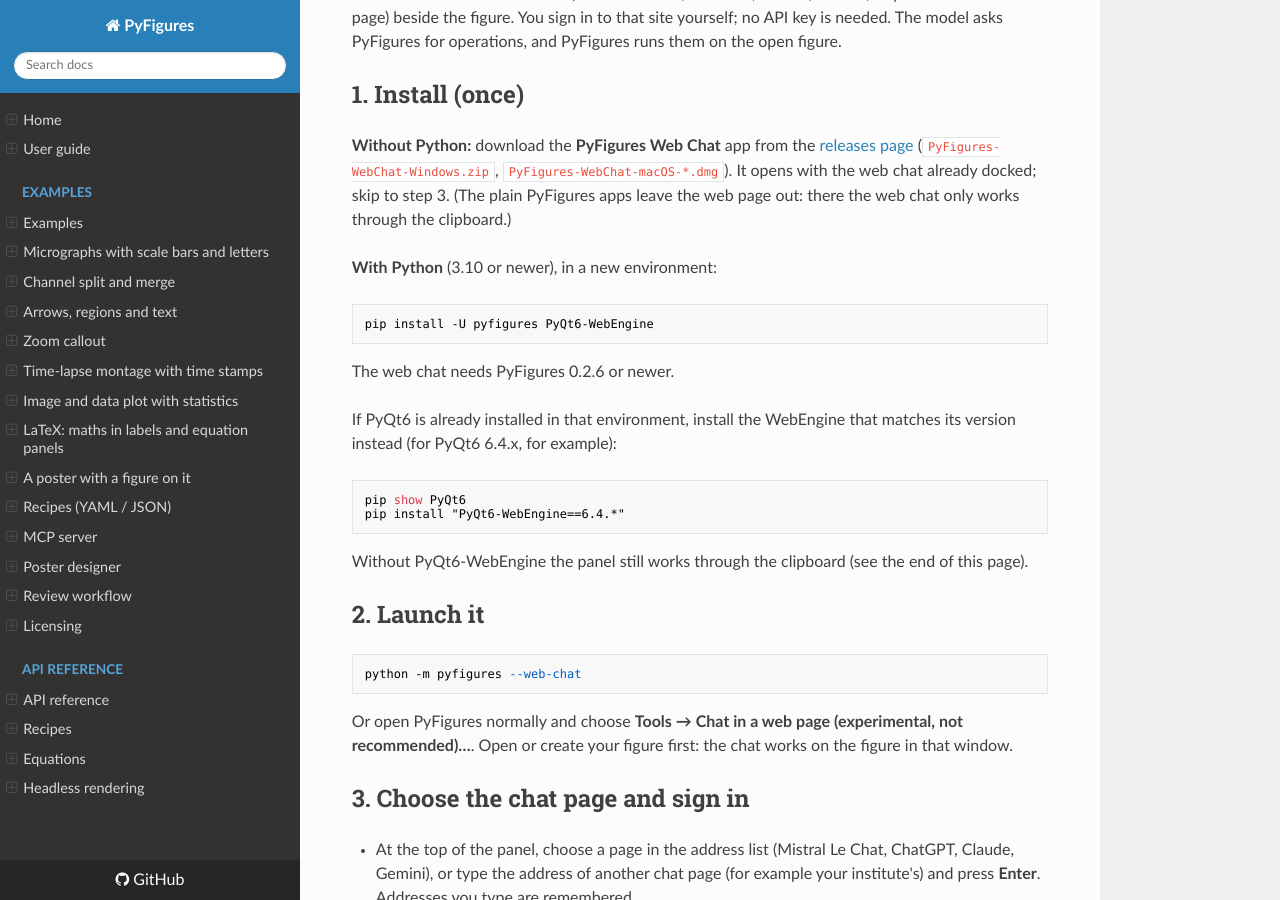
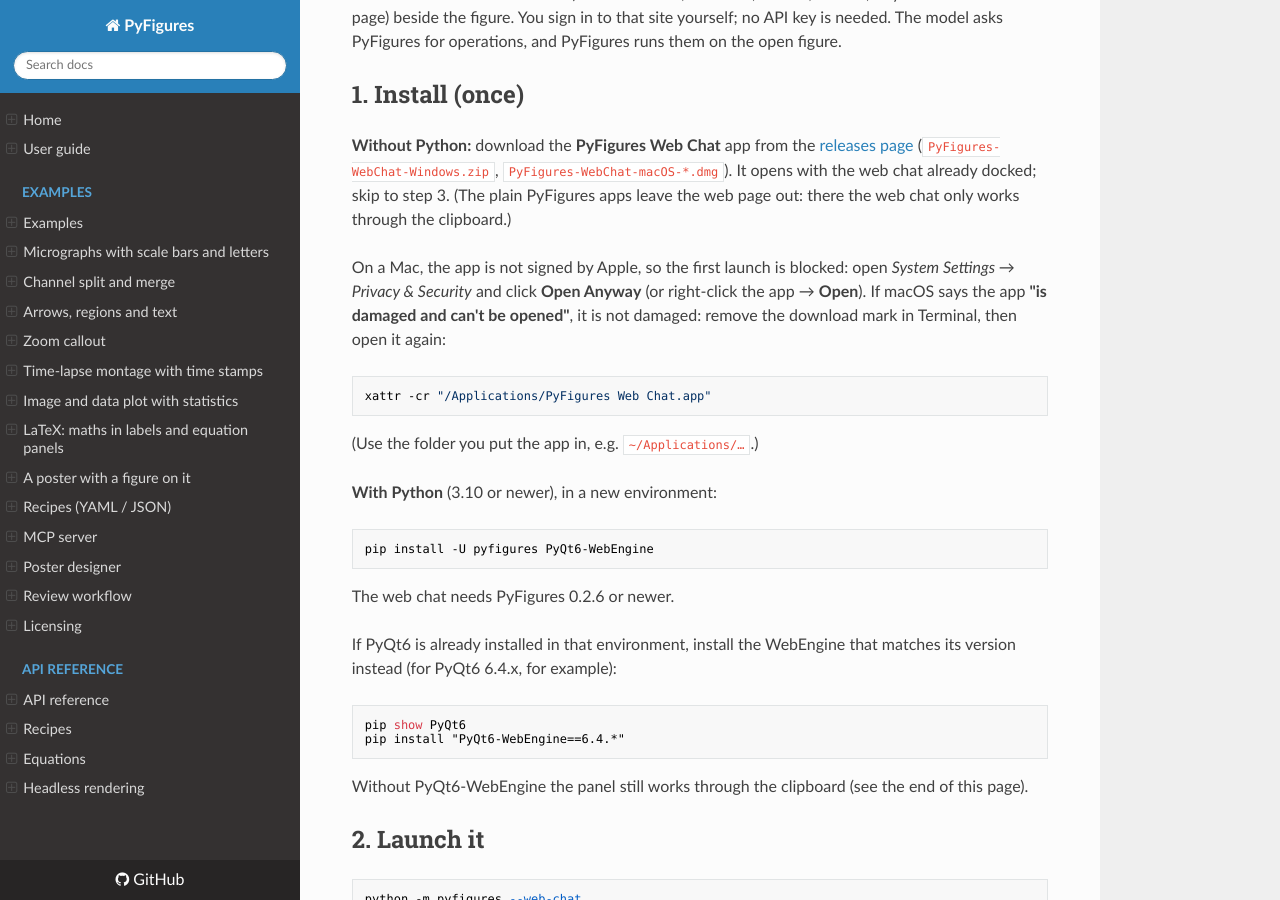
Before and after one commit to baigouy/PyFigures, an MkDocs documentation site: the page built from docs/WEB_CHAT_TUTORIAL.md, in a window 1280 px wide and 900 px high, scrolled down 383 px. Built offline with MkDocs 1.6.1, drawn with Linux system fonts in a browser that asks for light colours; nearby versions of some CDN libraries.

Commit message:
Docs: the three kinds of app; Mac 'is damaged' fix (xattr -cr) in the README, tutorial and release notes
Co-Authored-By: Claude Opus 5.5 <noreply@anthropic.com>

````diff
--- a/docs/WEB_CHAT_TUTORIAL.md
+++ b/docs/WEB_CHAT_TUTORIAL.md
@@ -21,6 +21,18 @@ PyFigures runs them on the open figure.
 (`PyFigures-WebChat-Windows.zip`, `PyFigures-WebChat-macOS-*.dmg`). It opens
 with the web chat already docked; skip to step 3. (The plain PyFigures apps
 leave the web page out: there the web chat only works through the clipboard.)
+
+On a Mac, the app is not signed by Apple, so the first launch is blocked:
+open *System Settings → Privacy & Security* and click **Open Anyway** (or
+right-click the app → **Open**). If macOS says the app **"is damaged and
+can't be opened"**, it is not damaged: remove the download mark in Terminal,
+then open it again:
+
+```bash
+xattr -cr "/Applications/PyFigures Web Chat.app"
+```
+
+(Use the folder you put the app in, e.g. `~/Applications/…`.)
 
 **With Python** (3.10 or newer), in a new environment:
 
````
Also changed, not shown: README.md (+13 -1 lines), 1 other file.
